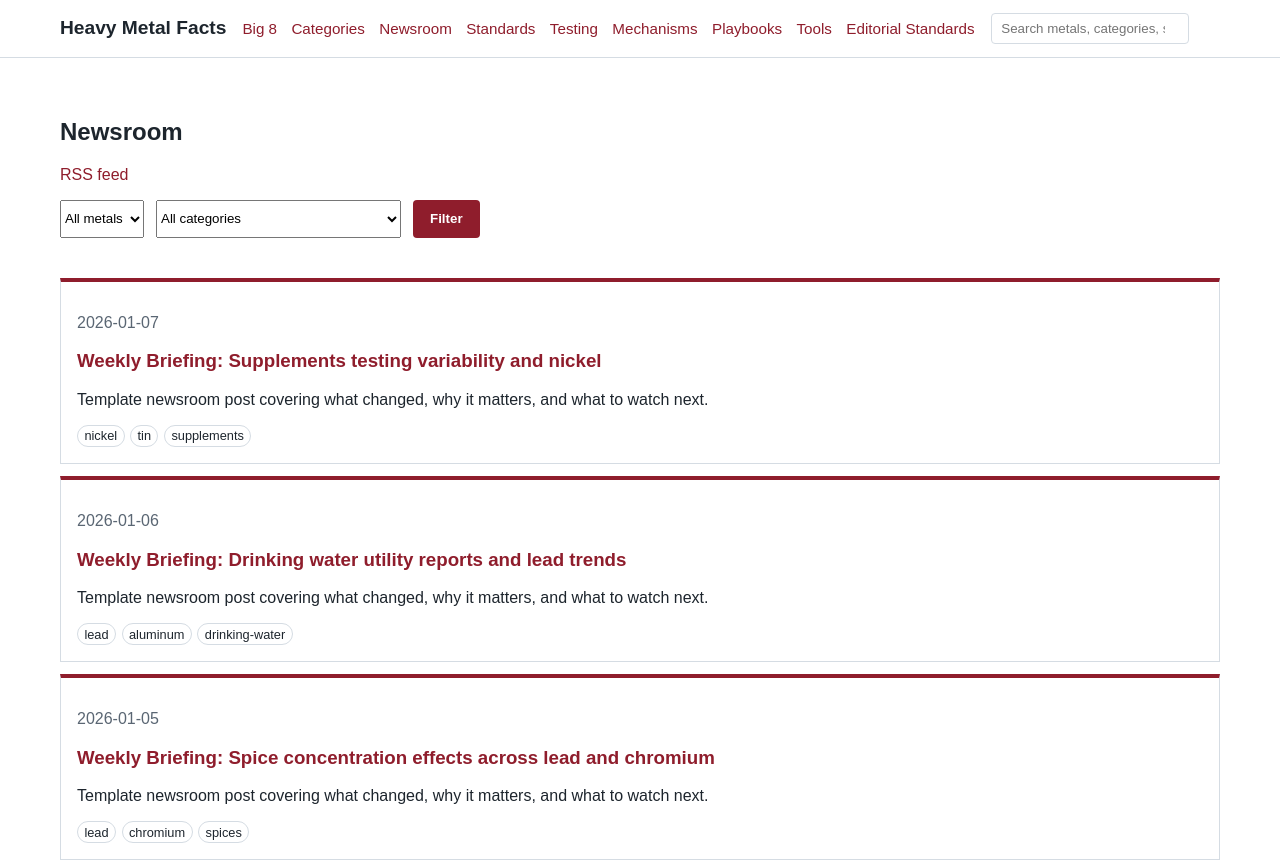
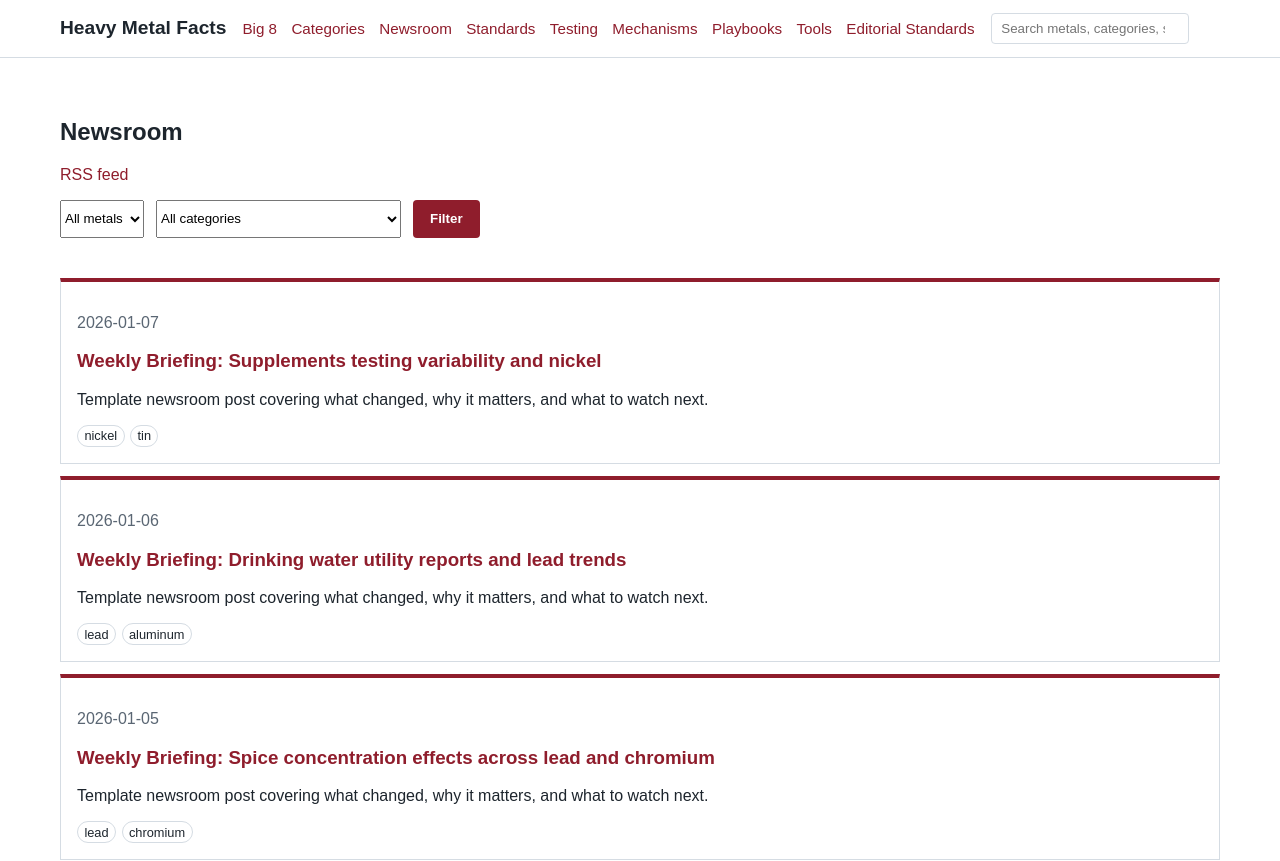
Before and after one commit to paleofoundation/heavymetaltested, a Next.js app: page /news in a window 1280 px wide. Shown: the top 861 px of the page. Built offline with nearby package versions, Linux system fonts and the light colour scheme.

Commit message:
Fix news page: async searchParams + force-dynamic

```diff
--- a/app/news/page.tsx
+++ b/app/news/page.tsx
@@ -2,22 +2,25 @@ import Link from 'next/link';
 import { getAll } from '@/lib/content';
 import { categories, metals } from '@/lib/taxonomy';
 
-type Post = { title: string; slug: string; description: string; publishedAt: string; metals: string[]; categories: string[] };
+type Post = { title: string; slug: string; description: string; publishedAt: string; metals?: string[]; categories?: string[] };
 
-export default function NewsPage({ searchParams }: { searchParams: { metal?: string; category?: string } }) {
+export const dynamic = 'force-dynamic';
+
+export default async function NewsPage({ searchParams }: { searchParams: Promise<{ metal?: string; category?: string }> }) {
+  const params = await searchParams;
   const all = getAll<Post>('news');
-  const filtered = all.filter((p) => (!searchParams.metal || p.metals?.includes(searchParams.metal)) && (!searchParams.category || p.categories?.includes(searchParams.category)));
+  const filtered = all.filter((p) => (!params.metal || p.metals?.includes(params.metal)) && (!params.category || p.categories?.includes(params.category)));
   return (
     <section className="container section">
       <h1>Newsroom</h1>
       <p><a href="/rss.xml">RSS feed</a></p>
       <form style={{ display: 'flex', gap: '.75rem', flexWrap: 'wrap' }}>
-        <select name="metal" defaultValue={searchParams.metal || ''}><option value="">All metals</option>{metals.map((m)=><option key={m.key} value={m.key}>{m.label}</option>)}</select>
-        <select name="category" defaultValue={searchParams.category || ''}><option value="">All categories</option>{categories.map((c)=><option key={c.key} value={c.key}>{c.label}</option>)}</select>
+        <select name="metal" defaultValue={params.metal || ''}><option value="">All metals</option>{metals.map((m)=><option key={m.key} value={m.key}>{m.label}</option>)}</select>
+        <select name="category" defaultValue={params.category || ''}><option value="">All categories</option>{categories.map((c)=><option key={c.key} value={c.key}>{c.label}</option>)}</select>
         <button className="btn btn-primary" type="submit">Filter</button>
       </form>
       <div className="section">
-        {filtered.map((p)=><article key={p.slug} className="card" style={{ marginBottom: '.75rem' }}><p className="muted">{p.publishedAt}</p><h3><Link href={`/news/${p.slug}`}>{p.title}</Link></h3><p>{p.description}</p><div>{p.metals?.map((m)=><span className="tag" key={m}>{m}</span>)}{p.categories?.map((c)=><span className="tag" key={c}>{c}</span>)}</div></article>)}
+        {filtered.map((p)=><article key={p.slug} className="card" style={{marginBottom:'.75rem'}}><p className="muted">{p.publishedAt}</p><h3><Link href={`/news/${p.slug}`}>{p.title}</Link></h3><p>{p.description}</p><div>{p.metals?.map((m)=><span className="tag" key={m}>{m}</span>)}</div></article>)}
       </div>
     </section>
   );
```
